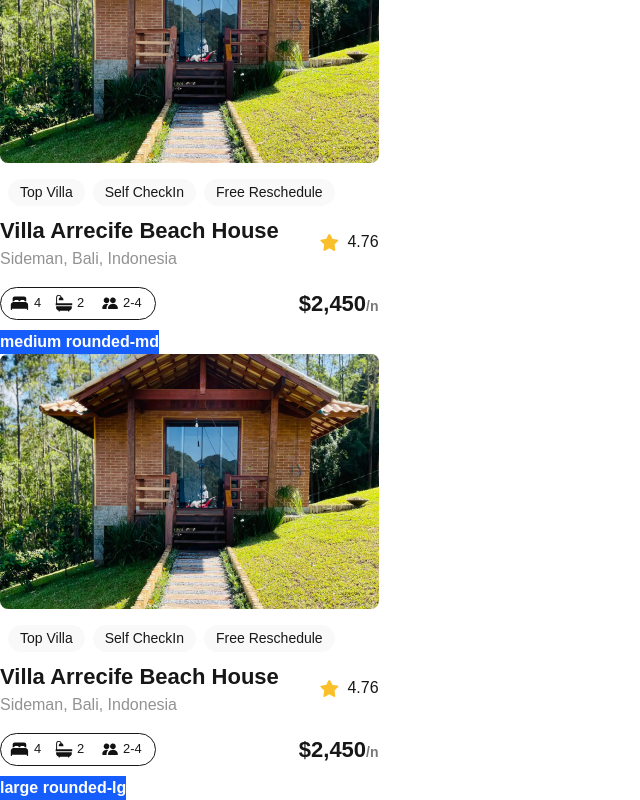
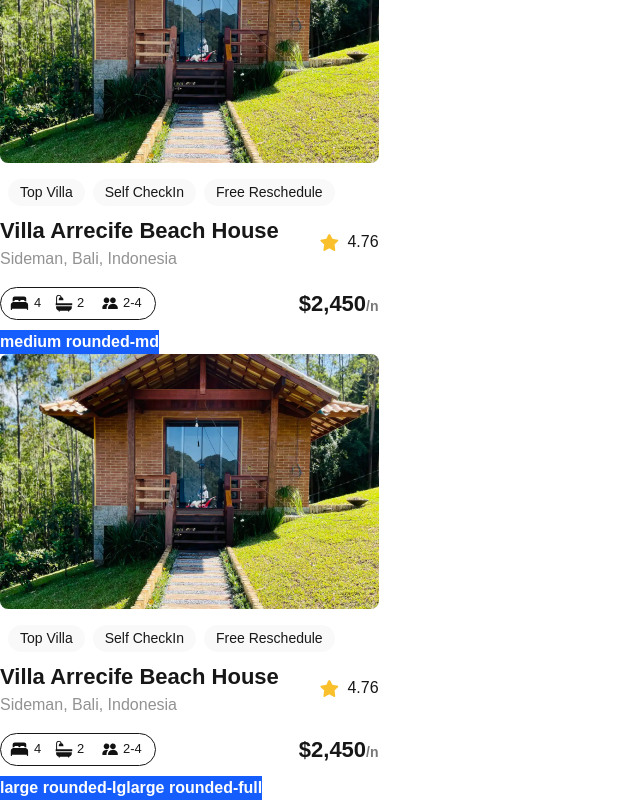
Before and after one commit to IR101D/alx-project-0x00-setup, a Next.js app in the folder alx-project-0x00/: page /landing in a window 1280 px wide. Shown: the part 566-1366 px from the top of the page, without its empty margins (0-640 px from the left). Built offline with nearby package versions, Linux system fonts and the light colour scheme.

Commit message:
Update landing.tsx

```diff
--- a/alx-project-0x00/pages/landing.tsx
+++ b/alx-project-0x00/pages/landing.tsx
@@ -10,6 +10,7 @@ const Landing: React.FC = () => {
            <Button title="medium rounded-md" styles="medium rounded-md"/>
            <Card />
            <Button title="large rounded-lg" styles="large rounded-lg"/>
+            <Button title="large rounded-full" styles="large rounded-full"/>
         </div>
     )
 }
```
